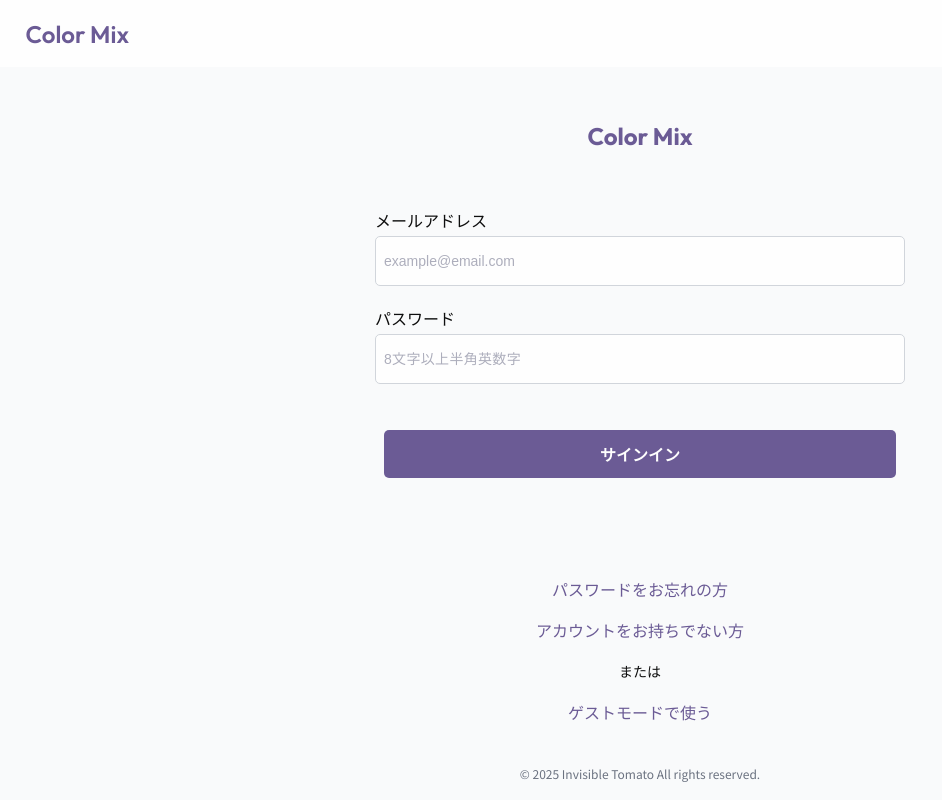
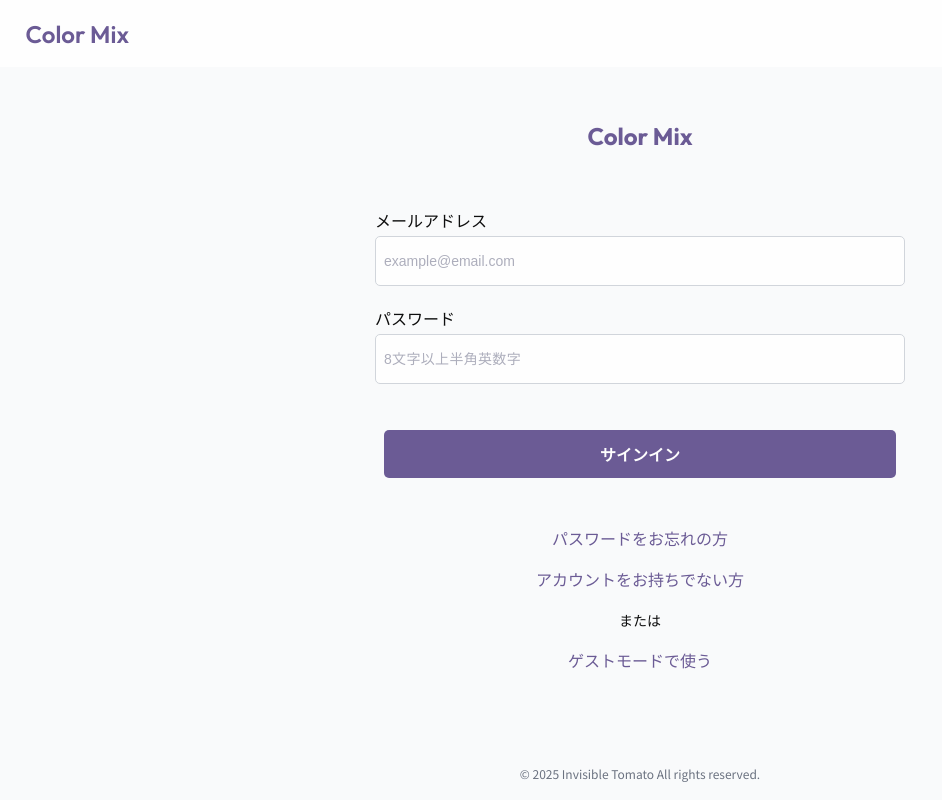
Before and after one commit to InvisibleTomato/color-mix, a Next.js app: page /signin in a window 1280 px wide. Shown: the whole page, without its empty margins (0-942 px from the left). Built offline with nearby package versions, Linux system fonts and the light colour scheme; no server answers.

Commit message:
💄 pc版でサインインボタンの下の余白を縮小

```diff
--- a/src/app/components/AuthForm/AuthForm.module.scss
+++ b/src/app/components/AuthForm/AuthForm.module.scss
@@ -21,7 +21,7 @@
     margin: 25% auto 0 auto;
   }
   @include mq(pc) {
-    margin: 5% auto;
+    margin: 5% auto 1% auto;
   }
 }
 
```
